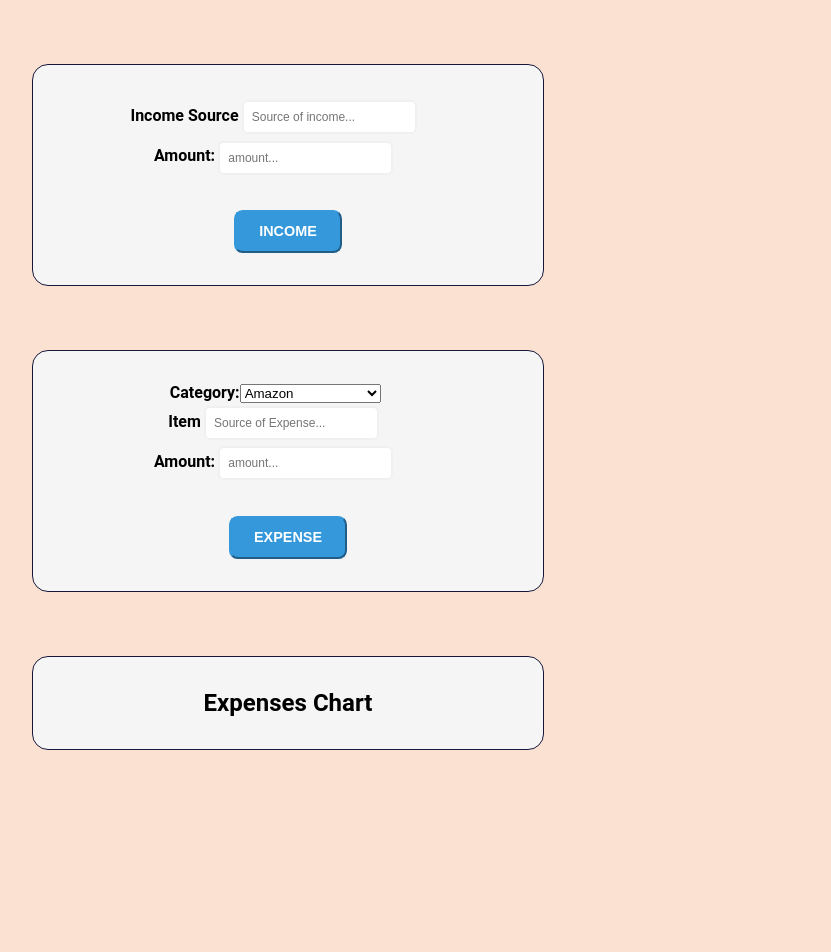
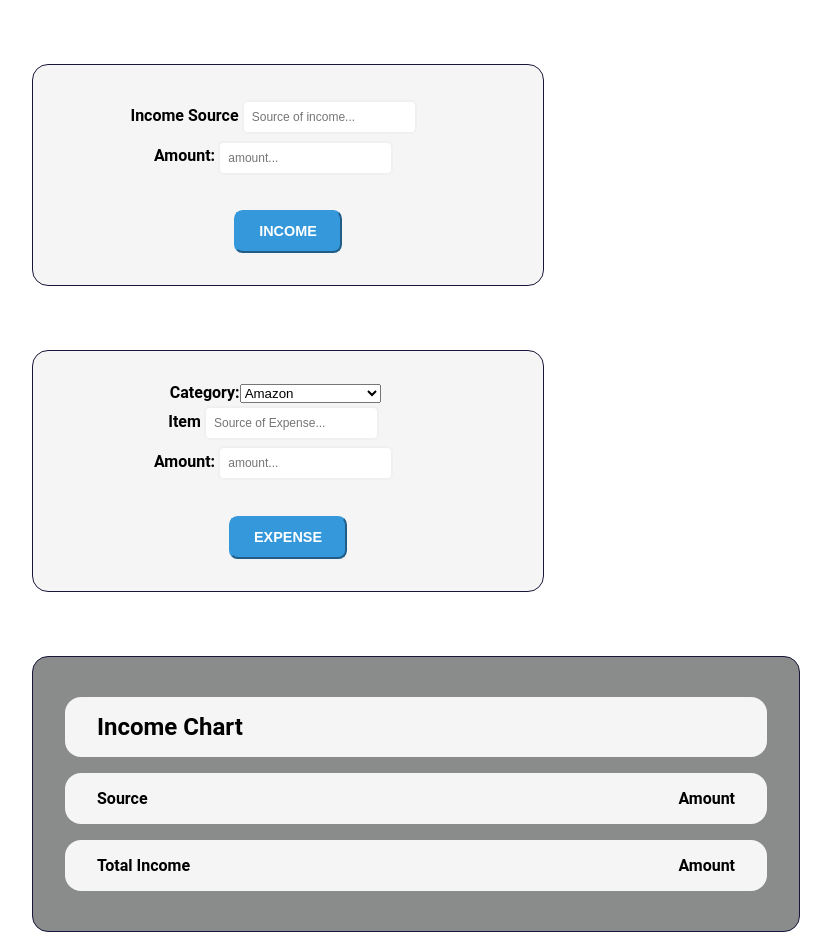
Before and after one commit to Tesfaye-Eshetie/expense-tracker, a React (Vite) app: page / in a window 1280 px wide. Shown: the top 952 px of the page, without its empty margins (32-863 px from the left). Before the commit the page ends 814 px from the top, so only its background shows below. Built offline with nearby package versions, Linux system fonts and the light colour scheme.

Commit message:
Added FetchIncome component

```diff
--- a/src/App.css
+++ b/src/App.css
@@ -1,6 +1,6 @@
 :root {
-  --clr-primary: #fae1d2;
-  --clr-secondery: #aee0ec;
+  --clr-primary: #ffffff;
+  --clr-secondery: #898c8a;
   --clr-tertiary: #f1bb9c;
   --clr-dark: #17173b;
   --clr-light: #f5f5f5;
@@ -36,6 +36,35 @@ body {
   padding: 2rem;
   background-color: var(--clr-light);
   border-radius: 1rem;
+}
+.income_container {
+  display: flex;
+  flex-direction: column;
+  justify-content: center;
+  align-items: center;
+  border: 1px solid var(--clr-dark);
+  width: 60vw;
+  margin: 4rem;
+  padding: 2rem;
+  background-color: var(--clr-secondery);
+  border-radius: 1rem;
+}
+.income_container h2,
+.income_container ul {
+  display: flex;
+  justify-content: space-between;
+  align-items: center;
+  width: 100%;
+  background-color: var(--clr-light);
+  border-radius: 1rem;
+  padding: 1rem 2rem;
+  margin: 0.5rem;
+}
+.income_container .bold_list {
+  font-weight: var(--fw-bold);
+}
+.income_container ul li {
+  list-style: none;
 }
 
 button {
--- a/src/App.jsx
+++ b/src/App.jsx
@@ -3,12 +3,14 @@ import reactLogo from "./assets/react.svg";
 import "./App.css";
 import ExpenseForm from "./components/ExpenseForm";
 import FetchData from "./components/FetchExpense";
+import FetchIncome from "./components/FetchIncome";
 
 function App() {
   return (
     <>
       <IncomeForm />
       <ExpenseForm />
+      <FetchIncome />
       <FetchData />
     </>
   );
--- a/src/components/FetchExpense.jsx
+++ b/src/components/FetchExpense.jsx
@@ -16,10 +16,10 @@ export default function FetchExpense() {
 
   return (
     <section className="expense_container">
-      <h2>Expenses Chart</h2>
+      <h2>Expense Chart</h2>
       {expense.map((exp) => (
         <div className="exp_card" key={exp.id}>
-          <h4>Catagory: {exp.category}</h4>
+          <h4>Category: {exp.category}</h4>
           <ul>
             <li>Item: {exp.item}</li>
             <li>Amount: {exp.amount}</li>
--- /dev/null
+++ b/src/components/FetchIncome.jsx
@@ -0,0 +1,35 @@
+import React, { useState, useEffect } from "react";
+import { database } from "../detabase/indexedDB";
+
+export default function FetchIncome() {
+  const [income, setIncome] = useState([]);
+
+  const getIncome = async () => {
+    (await database).getAll("incomeStore").then((data) => {
+      setIncome(data);
+    });
+  };
+
+  useEffect(() => {
+    getIncome();
+  }, [income]);
+  return (
+    <section className="income_container">
+      <h2>Income Chart</h2>
+      <ul className="bold_list">
+        <li>Source</li>
+        <li>Amount</li>
+      </ul>
+      {income.map((inc) => (
+        <ul key={inc.id}>
+          <li>{inc.source}</li>
+          <li>{parseInt(inc.amount).toFixed(2)}</li>
+        </ul>
+      ))}
+      <ul className="bold_list">
+        <li>Total Income</li>
+        <li>Amount</li>
+      </ul>
+    </section>
+  );
+}
--- a/src/components/IncomeForm.jsx
+++ b/src/components/IncomeForm.jsx
@@ -14,6 +14,7 @@ export default function IncomeForm() {
 
   const handleSubmit = (e) => {
     e.preventDefault();
+    const key = uuid();
 
     if (
       income.source &&
@@ -21,10 +22,11 @@ export default function IncomeForm() {
       income.amount &&
       income.amount !== ""
     ) {
-      addIncome(uuid(), {
+      addIncome(key, {
         source: income.source,
         amount: income.amount,
         date: new Date().toString().slice(0, 15),
+        id: key,
       });
     } else {
       setError("Source and amount are required...");
```
